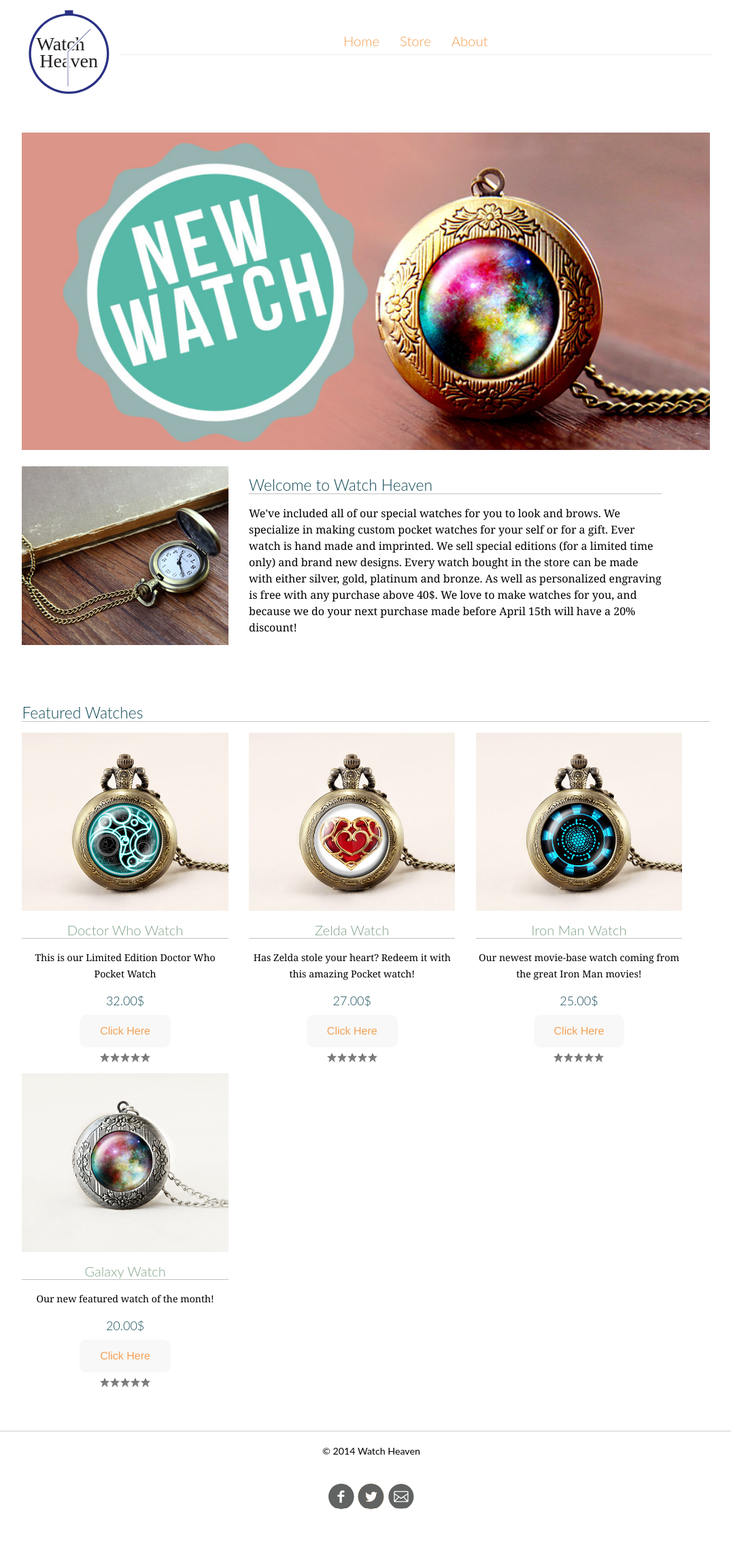
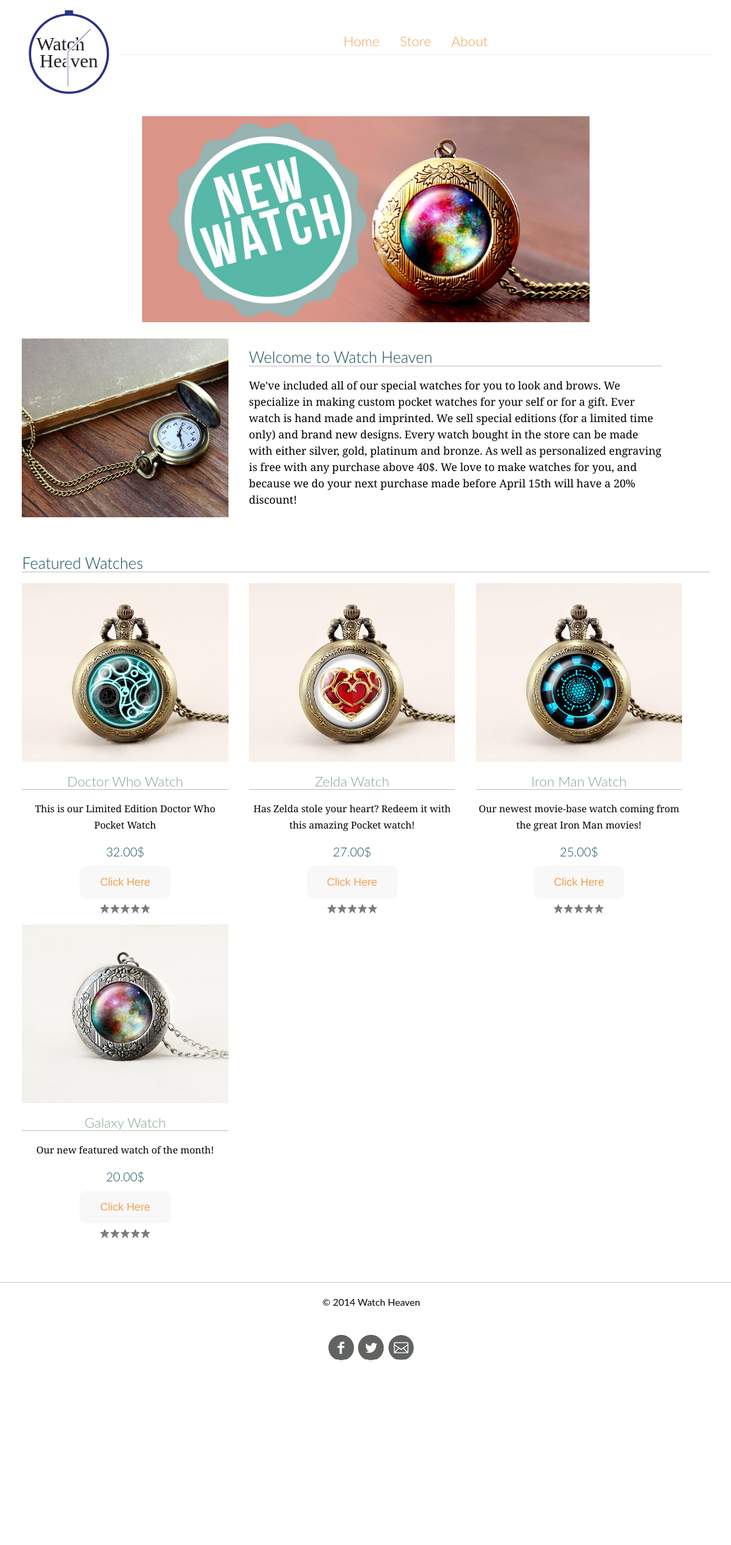
Before and after one commit to heartedmachine/ecommerce-website, a Jekyll site: the page built from index.html, in a window 1280 px wide. Shown: the whole page at 68% size, without its empty margins (102-1177 px from the left). Built offline with Jekyll 4.4.1, drawn with Linux system fonts in a browser that asks for light colours; some web fonts are replaced; after the commit the page ends 2054 px from its top, so only the background shows below that.

Commit message:
changed margins of grids

```diff
--- a/css/grid.css
+++ b/css/grid.css
@@ -27,7 +27,7 @@
 
 @media only screen and (min-width: 30em) {
 .grid {
-	margin: 1.5rem;
+	margin: .5rem 1.5rem 1.5rem;
 }
 
 	.unit-m-1-3 {
@@ -48,7 +48,7 @@
 @media only screen and (min-width: 50em) {
 	.grid {
 	max-width: 80%;
-	margin: 3rem auto;
+	margin: .5rem auto 1rem;
 }
 
 	.unit-l-1-3 {
@@ -59,5 +59,10 @@
 		width: 60%;
 	}
 
+	.unit-l-3-4 {
+		max-width: 65%;
+		margin: 1rem auto;
+	}
+
 
 }
```
